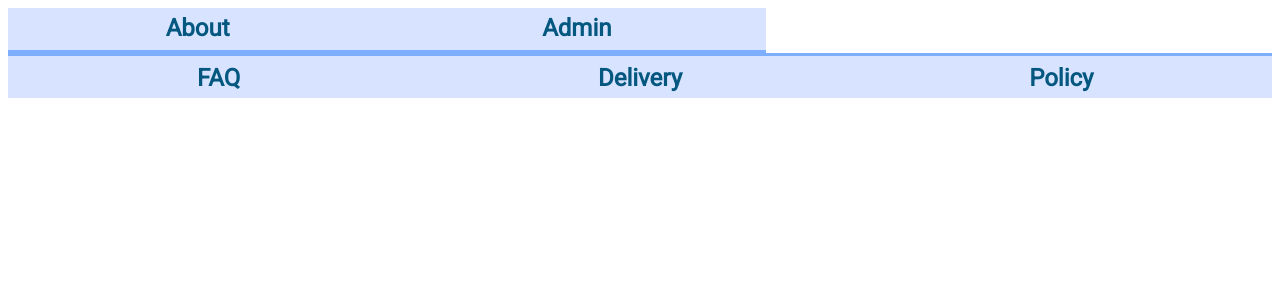
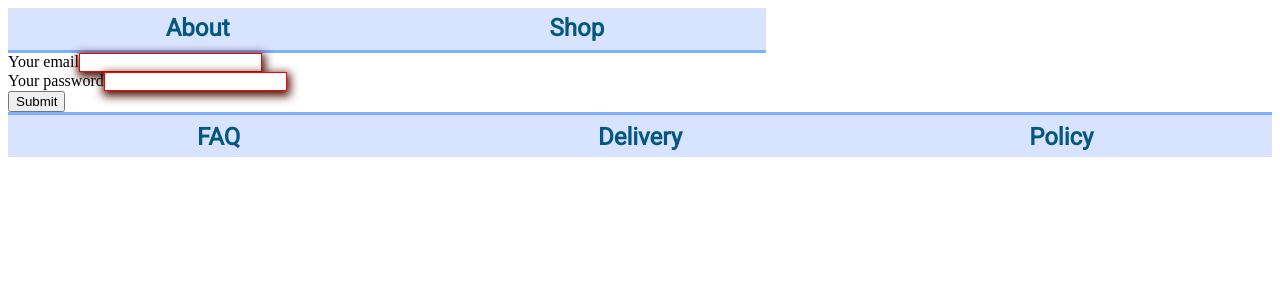
Before and after one commit to Simoonnn/candies, an Angular app: page /admin in a window 1280 px wide. Shown: the top 300 px of the page. Built offline with nearby package versions, Linux system fonts and the light colour scheme.

Commit message:
Add back-end-less forms

```diff
--- a/src/app/admin/admin-routing.module.ts
+++ b/src/app/admin/admin-routing.module.ts
@@ -1,7 +1,10 @@
 import { NgModule } from '@angular/core';
 import { Routes, RouterModule } from '@angular/router';
+import {LoginComponent} from './login/login.component';
 
-const routes: Routes = [];
+const routes: Routes = [
+  {path: '', component: LoginComponent}
+];
 
 @NgModule({
   imports: [RouterModule.forChild(routes)],
--- /dev/null
+++ b/src/app/admin/login/login.component.html
@@ -0,0 +1,13 @@
+<div class="container">
+  <form [formGroup]="form" action="hellothere">
+    <div class="control-container">
+      <label for="email">Your email</label>
+      <input class="control" type="email" formControlName="email" id="email"/>
+    </div>
+    <div class="control-container">
+      <label for="password">Your password</label>
+      <input class="control" type="password" formControlName="password" id="password"/>
+    </div>
+    <button type="submit">Submit</button>
+  </form>
+</div>
--- /dev/null
+++ b/src/app/admin/login/login.component.scss
@@ -0,0 +1,4 @@
+.control.ng-invalid {
+  border: 1px solid red;
+  box-shadow: 1px 3px 10px 2px #480e03
+}
--- /dev/null
+++ b/src/app/admin/login/login.component.ts
@@ -0,0 +1,15 @@
+import { Component } from '@angular/core';
+import { FormBuilder, Validators } from '@angular/forms';
+
+@Component({
+  selector: 'app-login',
+  templateUrl: './login.component.html',
+  styleUrls: ['./login.component.scss']
+})
+export class LoginComponent {
+  constructor(private fb: FormBuilder) { }
+  form = this.fb.group({
+    email: ['', [Validators.required, Validators.email]],
+    password: ['', Validators.required]
+  });
+}
--- a/src/app/app.component.html
+++ b/src/app/app.component.html
@@ -1,6 +1,6 @@
 <header class="flex-container top-flex">
   <a routerLink="about" class="flex-item">About</a>
-  <a routerLink="" class="flex-item">Admin</a>
+  <a routerLink="" class="flex-item">Shop</a>
 </header>
 <router-outlet></router-outlet>
 <footer class="flex-container bottom-flex">
```
Also changed, not shown: src/app/admin/admin.module.ts (+6 -3 lines), 1 other file (tests, documents, lock files or other folders).
